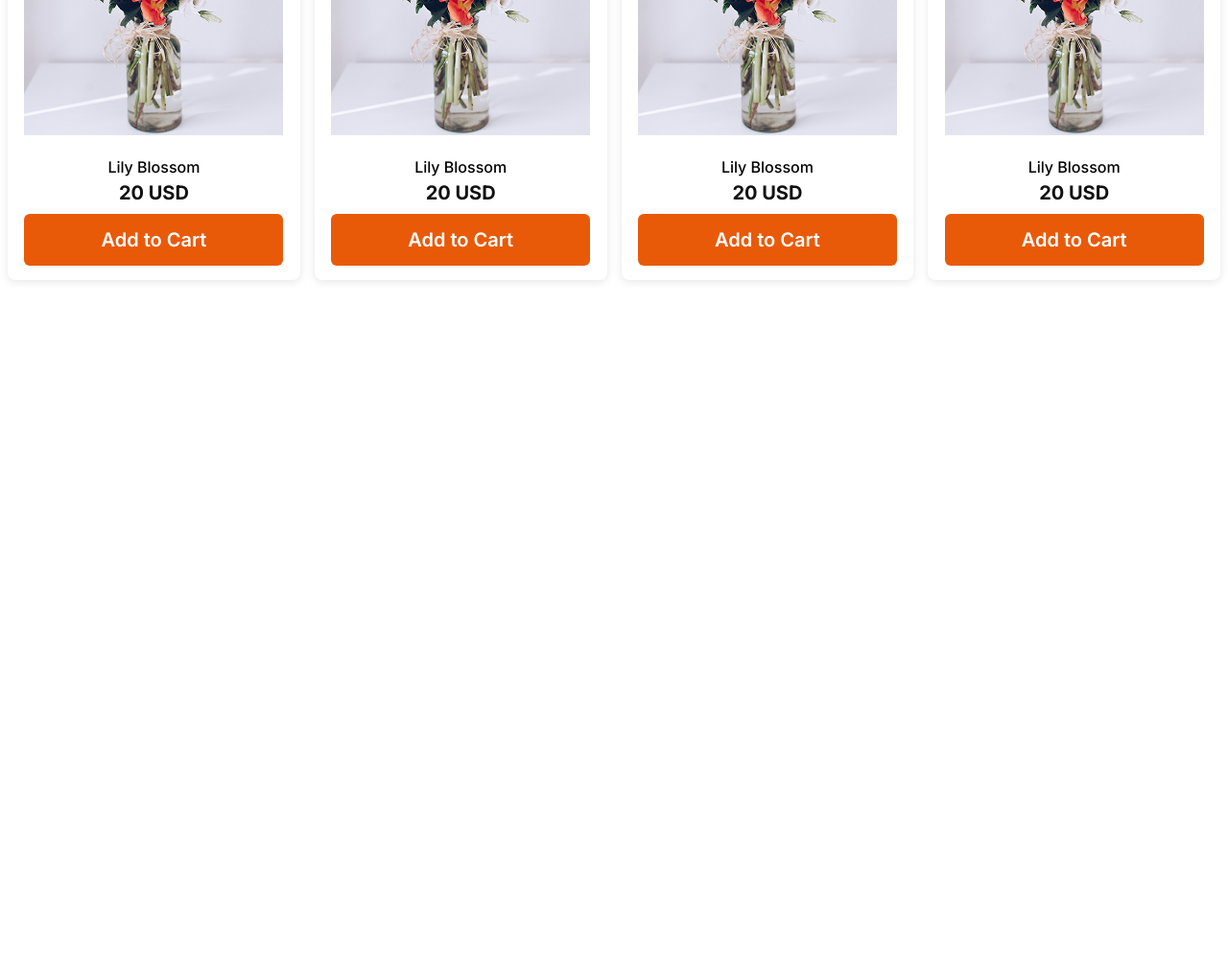
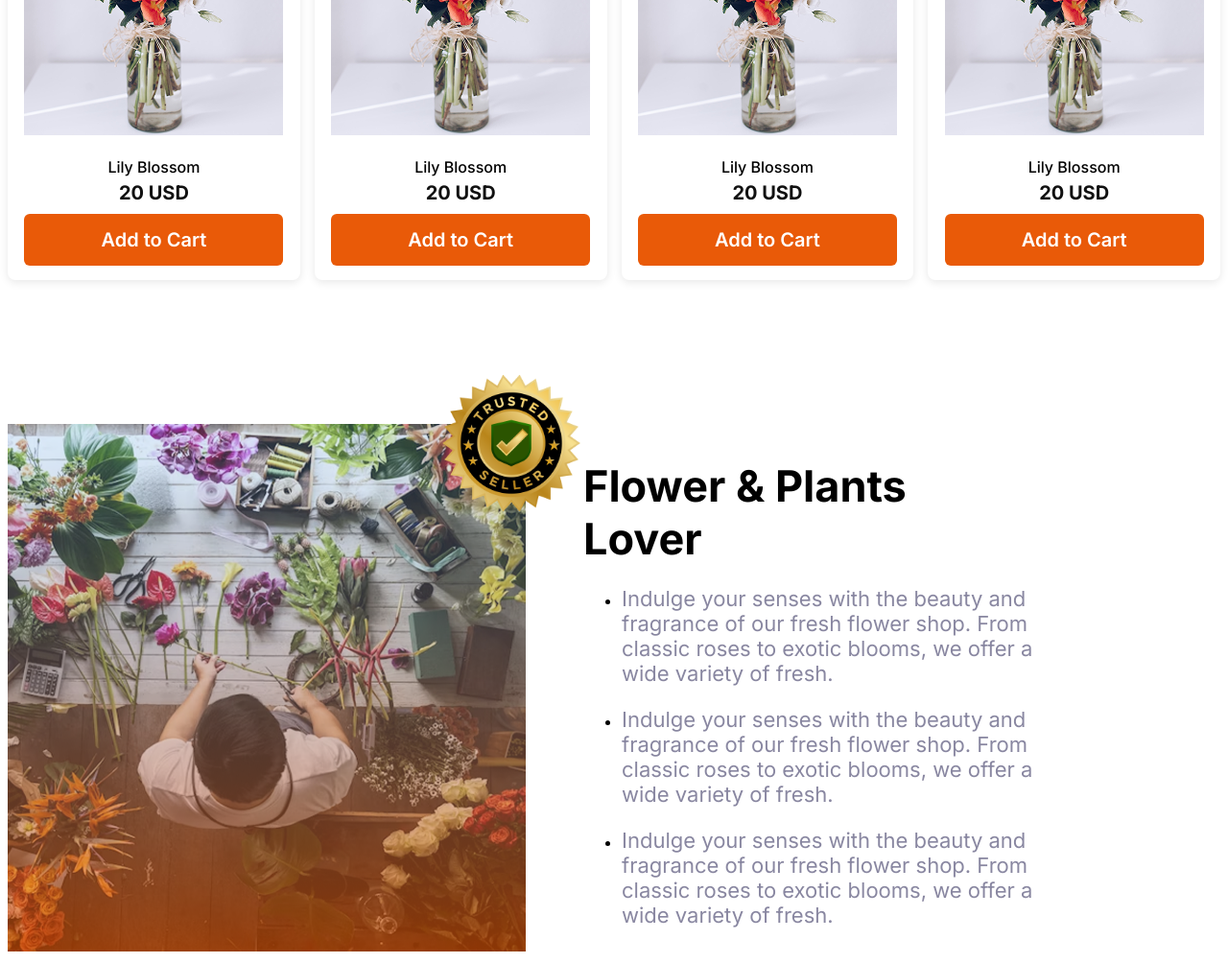
Before and after one commit to subornakter/Responsive-Flowers-Assignment, a plain HTML site: page index.html in a window 1280 px wide. Shown: the part 1444-2448 px from the top of the page at 96% size. Before the commit the page ends 1744 px from the top, so only its background shows below. Drawn offline with Linux system fonts and the light colour scheme.

Commit message:
plant lover section add with challenging part add

```diff
--- a/index.html
+++ b/index.html
@@ -115,6 +115,42 @@
           </div>
         </div>
       </section>
+      <section class="flower-lover">
+
+        <div class="flower-lover-image">
+          <img class="flower-lover-img" src="assets/flower-store.png" alt="" />
+          <img  class="flower-lover-badge"src="assets/trusted-badge.png" alt="" />
+        </div>
+        <div class="flower-lover-text">
+          <h2>
+            Flower & Plants<br />
+            Lover
+          </h2>
+          <ul>
+            <li>
+              <p class="same-color">
+                Indulge your senses with the beauty and fragrance of our fresh
+                flower shop. From classic roses to exotic blooms, we offer a
+                wide variety of fresh.
+              </p>
+            </li>
+            <li>
+              <p class="same-color">
+                Indulge your senses with the beauty and fragrance of our fresh
+                flower shop. From classic roses to exotic blooms, we offer a
+                wide variety of fresh.
+              </p>
+            </li>
+            <li>
+              <p class="same-color">
+                Indulge your senses with the beauty and fragrance of our fresh
+                flower shop. From classic roses to exotic blooms, we offer a
+                wide variety of fresh.
+              </p>
+            </li>
+          </ul>
+        </div>
+      </section>
     </main>
     <footer></footer>
   </body>
--- a/styles/flowers.css
+++ b/styles/flowers.css
@@ -121,3 +121,37 @@ nav img {
   margin-bottom: 10px;
   font-size: 20px;
 }
+.flower-lover {
+  display: flex;
+  gap: 60px;
+  margin-top: 150px;
+}
+.flower-lover-image {
+  position: relative;
+  display: inline-block;
+}
+.flower-lover-img {
+  width: 540px;
+  height: 550px;
+}
+.flower-lover-badge {
+  position: absolute;
+  top: -80px;
+  right: -85px;
+  width: 200px;
+  height: auto;
+  z-index: 1;
+}
+.flower-lover-text {
+  text-align: left;
+}
+.flower-lover-text h2 {
+  font-weight: 700;
+  font-size: 45px;
+  margin-bottom: 10px;
+}
+.flower-lover-text p {
+  font-size: 22px;
+  font-weight: 400;
+  width: 480px;
+}
```
